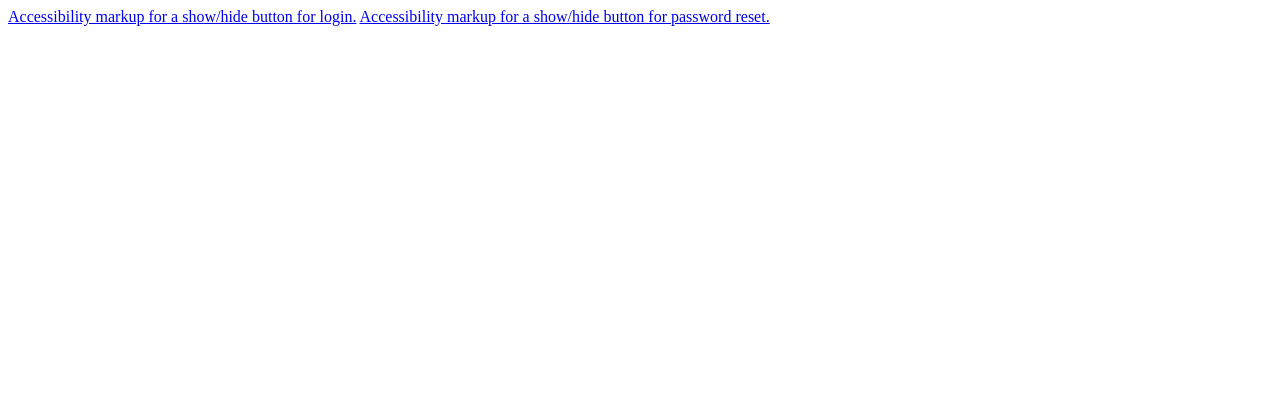
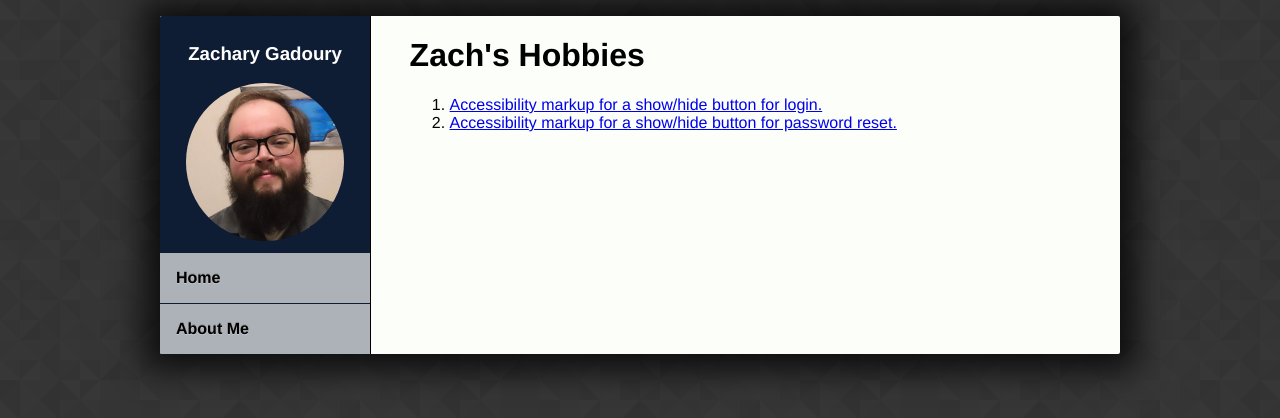
Before and after one commit to gadouryz/gadouryz.github.io, a plain HTML site: page index.html in a window 1280 px wide. Drawn offline with Linux system fonts and the light colour scheme.

Commit message:
Initial Redesign
Still needs CSS cleanup

```diff
--- a/index.html
+++ b/index.html
@@ -9,7 +9,31 @@
     <title>Zachary Gadoury Portfolio</title>
 </head>
 <body>
- <a href="loginShowHide.html" target="_blank">Accessibility markup for a show/hide button for login.</a>
- <a href="resetPasswordShowHide.html" target="_blank">Accessibility markup for a show/hide button for password reset.</a>
+	<div class="container">
+		<div id="navbar" class="three columns">
+			<div id="navTitle">
+				<h3>Zachary Gadoury</h3>
+				<img class="profileImage" src="images/profile.png" alt="Zachary">
+			</div>
+			<ul>
+				<li>
+					<a>Home</a>
+				</li>
+				<li>
+					<a>About Me</a>
+				</li>
+			</ul>
+		</div>
+		<div id="content" class="nine columns">
+			<h1>Zach's Hobbies</h1>
+			<ol>
+			<li>
+			<a href="loginShowHide.html" target="_blank">Accessibility markup for a show/hide button for login.</a>
+			</li>
+			<li>
+			<a href="resetPasswordShowHide.html" target="_blank">Accessibility markup for a show/hide button for password reset.</a></li>
+			</ol>
+		</div>
+	</div>
 </body>
 </html>
--- a/stylesheet.css
+++ b/stylesheet.css
@@ -0,0 +1,181 @@
+html {
+	font-family: Helvetica, Arial, sans-serif;
+	height: 100%;
+}
+
+body {
+	min-height: 100%;
+	margin: 0;
+	padding: 1rem;
+	background: hsl(240,0%,20%) url('images/prism.png') repeat;
+	background-blend-mode: luminosity;
+}
+
+div {
+	margin: 0;
+}
+
+#navbar {
+	background-color: hsla(218,7%,70%,1);
+	color: white;
+	user-select: none;
+	/*box-shadow: 0.25rem 0 2rem 0.5rem rgba(0,0,0,0.75);*/
+}
+
+#navTitle {
+	background-color: hsla(218,58%,13%,1);
+	text-align: center;
+	margin: 0;
+	padding: 0.5rem 0;
+}
+
+#navbar ul {
+	list-style-type: none;
+	margin: 0;
+	padding: 0;
+}
+
+#navbar li a {
+	display: block;
+	width: 100%;
+	transition: background-color 0.2s ease-in-out, color 0.2s ease-in-out;
+	background-color: transparent;
+	color: black;
+	padding: 1rem;
+	box-sizing: border-box;
+	text-decoration: none;
+	text-shadow: 0px 1px 0px rgba(255,255,255,0.3), 0px -1px 0px rgba(128,128,128,0.7);
+	font-weight: bold;
+	border-bottom: 0.0625rem solid #0e1c34;
+}
+
+#navbar li a:hover {
+	background-color: #7b9dd5;
+	text-shadow: none;
+}
+
+.color-red {
+	background-color: hsl(348,68%,35%);
+}
+
+.container {
+	background-color: #FBFEF9;
+	overflow: hidden;
+	min-height: 100%;
+	box-shadow: 0 0 2rem 1rem hsla(0,0%,0%,0.75);
+	border-radius: 2px;
+}
+
+.profileImage {
+	border-radius: 50%;
+	width: 75%;
+}
+
+/* For devices larger than 400px */
+@media (min-width: 400px) {
+}
+
+/* For devices larger than 550px */
+@media (min-width: 550px) {
+	#navbar li:last-child a {
+		border-bottom: none;
+	}
+	#navbar {
+		border-right: 0.0625rem solid black;
+	}
+}
+
+
+
+/* Grid
+–––––––––––––––––––––––––––––––––––––––––––––––––– */
+#content {
+	padding: 0 20px;
+}
+
+.container {
+  /*position: relative;*/
+  width: 100%;
+  max-width: 960px;
+  margin: 0 auto;
+  box-sizing: border-box; }
+.column,
+.columns {
+  width: 100%;
+  float: left;
+  box-sizing: border-box; }
+
+/* For devices larger than 400px */
+@media (min-width: 400px) {
+  .container {
+    width: 85%;
+    padding: 0; }
+}
+
+/* For devices larger than 550px */
+@media (min-width: 550px) {
+  .container {
+    width: 80%; }
+
+	#content {
+	padding: 0;
+}
+  .column,
+  .columns {
+    margin-left: 4%; }
+  .column:first-child,
+  .columns:first-child {
+    margin-left: 0; }
+
+  .one.column,
+  .one.columns                    { width: 4.66666666667%; }
+  .two.columns                    { width: 13.3333333333%; }
+  .three.columns                  { width: 22%;            }
+  .four.columns                   { width: 30.6666666667%; }
+  .five.columns                   { width: 39.3333333333%; }
+  .six.columns                    { width: 48%;            }
+  .seven.columns                  { width: 56.6666666667%; }
+  .eight.columns                  { width: 65.3333333333%; }
+  .nine.columns                   { width: 74.0%;          }
+  .ten.columns                    { width: 82.6666666667%; }
+  .eleven.columns                 { width: 91.3333333333%; }
+  .twelve.columns                 { width: 100%; margin-left: 0; }
+
+  .one-third.column               { width: 30.6666666667%; }
+  .two-thirds.column              { width: 65.3333333333%; }
+
+  .one-half.column                { width: 48%; }
+
+  /* Offsets */
+  .offset-by-one.column,
+  .offset-by-one.columns          { margin-left: 8.66666666667%; }
+  .offset-by-two.column,
+  .offset-by-two.columns          { margin-left: 17.3333333333%; }
+  .offset-by-three.column,
+  .offset-by-three.columns        { margin-left: 26%;            }
+  .offset-by-four.column,
+  .offset-by-four.columns         { margin-left: 34.6666666667%; }
+  .offset-by-five.column,
+  .offset-by-five.columns         { margin-left: 43.3333333333%; }
+  .offset-by-six.column,
+  .offset-by-six.columns          { margin-left: 52%;            }
+  .offset-by-seven.column,
+  .offset-by-seven.columns        { margin-left: 60.6666666667%; }
+  .offset-by-eight.column,
+  .offset-by-eight.columns        { margin-left: 69.3333333333%; }
+  .offset-by-nine.column,
+  .offset-by-nine.columns         { margin-left: 78.0%;          }
+  .offset-by-ten.column,
+  .offset-by-ten.columns          { margin-left: 86.6666666667%; }
+  .offset-by-eleven.column,
+  .offset-by-eleven.columns       { margin-left: 95.3333333333%; }
+
+  .offset-by-one-third.column,
+  .offset-by-one-third.columns    { margin-left: 34.6666666667%; }
+  .offset-by-two-thirds.column,
+  .offset-by-two-thirds.columns   { margin-left: 69.3333333333%; }
+
+  .offset-by-one-half.column,
+  .offset-by-one-half.columns     { margin-left: 52%; }
+
+}
```
Also changed, not shown: images/prism.png (added), images/profile.png (added).
